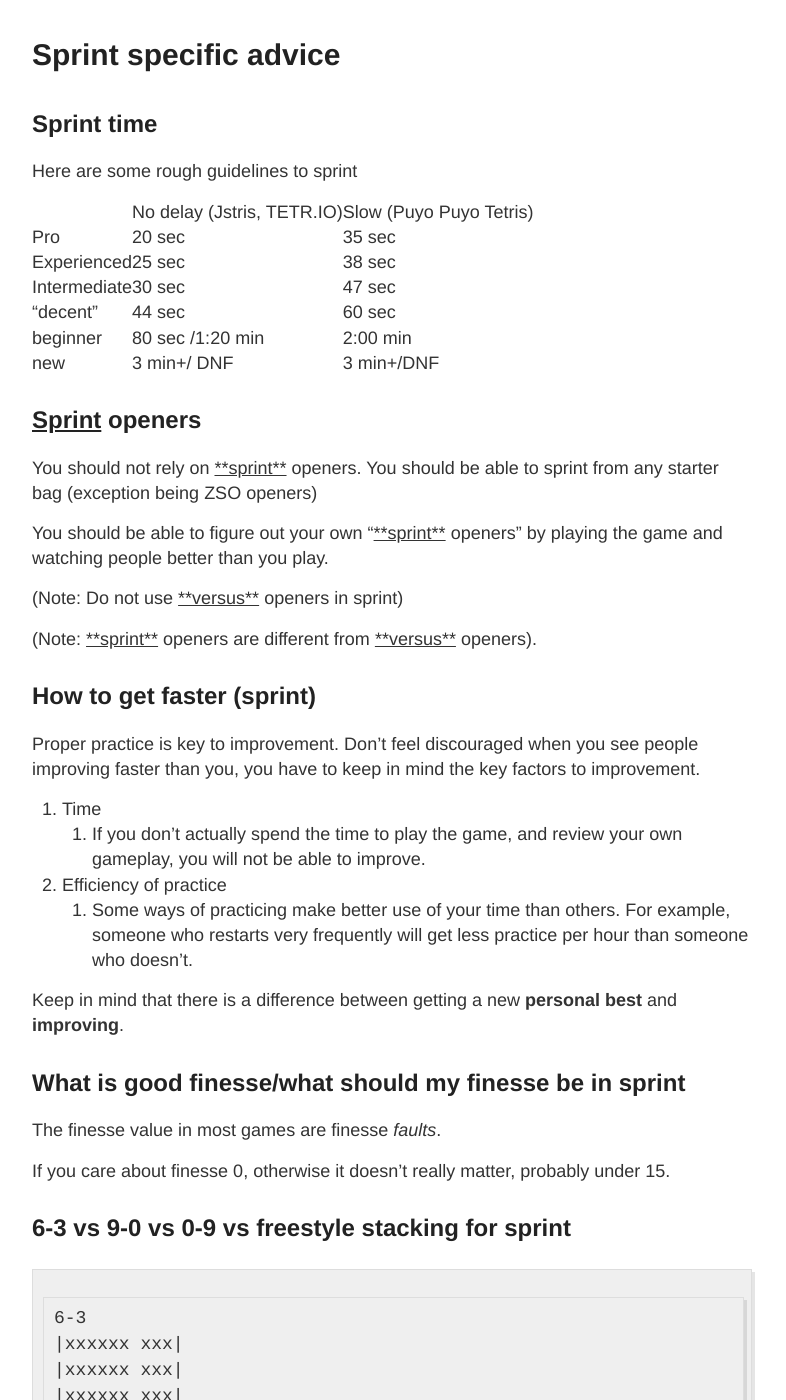
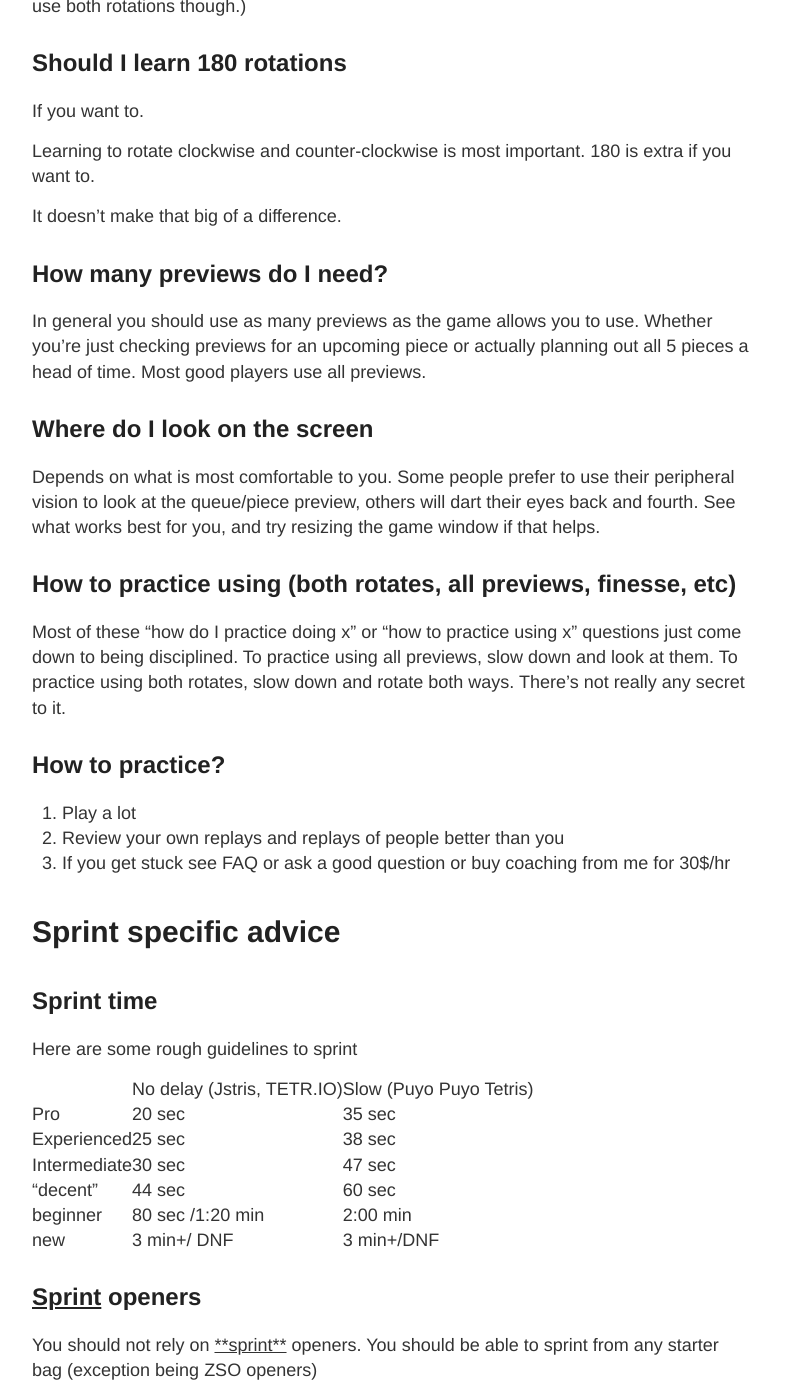
Before and after one commit to winterNebs/TETRIS-FAQ, a Jekyll site: the page built from index.md, in a window 1280 px wide and 1400 px high, scrolled down 2302 px. Shown: the whole window, without its empty margins (248-1034 px from the left). Built offline with Jekyll 4.4.1, drawn with Linux system fonts in a browser that asks for light colours; our own code applies the rules of GitHub Pages for plain Markdown files; some of the changed text lies outside the part shown.

Commit message:
Update index.md

```diff
--- a/index.md
+++ b/index.md
@@ -4,13 +4,21 @@
 
 1. Read the FAQ
 2. Think about your question before you ask.
-   1. Understand that **you do not deserve to have your question answered**. People are taking time out of their day to **help** you.
+   1. Understand that people are taking time out of **their day** to **help you**.
    2. Try and phrase your question in a way that makes it easier for the person answering.
       1. Try and be as specific as you can. (This does not mean write a wall of text for no reason)
-      2. Actually think about what you are trying to ask.
+      2. Be clear. It only slows down the process if people have to repeatedly ask for more detail or clarification.
+      3. Actually think about what you are trying to ask.
    3. Try and figure it out yourself first, before you ask. (It's easier to confirm something is right than to explain it from scratch)
       1. If it's gameplay related, try recording and watching yourself.
       2. check faq
+
+## How to answer questions
+
+1. Make sure you actually know what you're qualified to talk about.
+2. If you can't explain what you're saying, then you probably don't understand it.
+3. Know what you *don't know*, if you don't know what you don't know, you're more likely to step out of your capability.
+4. Think before you answer, if you don't know the answer, don't say anything.
 
 ## I'm a new player, where should I start.
 
@@ -70,6 +78,24 @@
 
 It doesn't make that big of a difference.
 
+## How many previews do I need?
+
+In general you should use as many previews as the game allows you to use. Whether you're just checking previews for an upcoming piece or actually planning out all 5 pieces a head of time. Most good players use all previews.
+
+## Where do I look on the screen
+
+Depends on what is most comfortable to you. Some people prefer to use their peripheral vision to look at the queue/piece preview, others will dart their eyes back and fourth. See what works best for you, and try resizing the game window if that helps.
+
+## How to practice using (both rotates, all previews, finesse, etc)
+
+Most of these "how do I practice doing x" or "how to practice using x" questions just come down to being disciplined.  To practice using all previews, slow down and look at them. To practice using both rotates, slow down and rotate both ways. There's not really any secret to it.
+
+## How to practice?
+
+1. Play a lot
+2. Review your own replays and replays of people better than you
+3. If you get stuck see FAQ or ask a good question or buy coaching from me for 30$/hr
+
 # Sprint specific advice
 
 ## Sprint time
@@ -153,6 +179,8 @@
 
 ## Openers
 
+![](https://cdn.discordapp.com/attachments/567880609653981185/722220173280673814/unknown.png)
+
 Learning openers is not as important as learning how to play the mid game.
 
 An opener is just a transition from an empty board to mid game, don't focus on them too much until you are competent at mid game. You should never rely on openers to win games.
@@ -172,3 +200,11 @@
 1. If your opener uses a T piece in stack it is already bad.
 2. If your opener has a very low success chance it is bad.
 3. If your opener does not send at least 9 with the first 2 t pieces its most likely bad.
+
+## What setups should I learn?
+
+If you are unable complete a 40 line Tetris-only sprint in under 1:15 minutes (jstris/fast games) or 1:30 minutes Puyo Puyo Tetris (slow game) should focus on practicing that first.
+
+Once you can do that consistently, learn basic t-spins, check out garbo's tspin guide (the first part) https://www.youtube.com/watch?v=FI39WJqTLvA
+
+More advanced techniques (or "setups") would be t-spin forecasting, floating tspins and donated tspins. (expand later) https://four.lol/mid-game/donation https://four.lol/methods/stmb
```
Also changed, not shown: other parts of index.md (+3 -3 lines).
